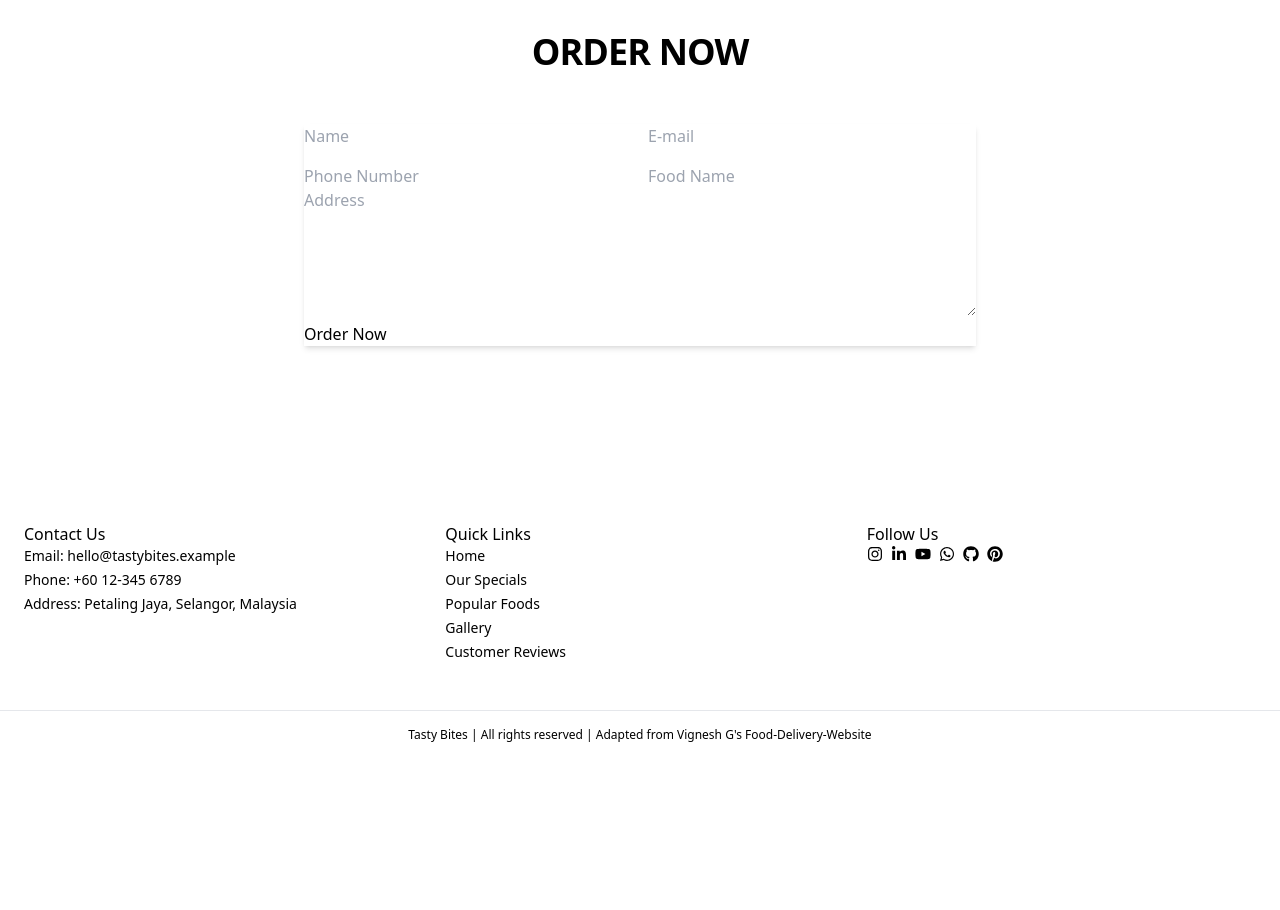
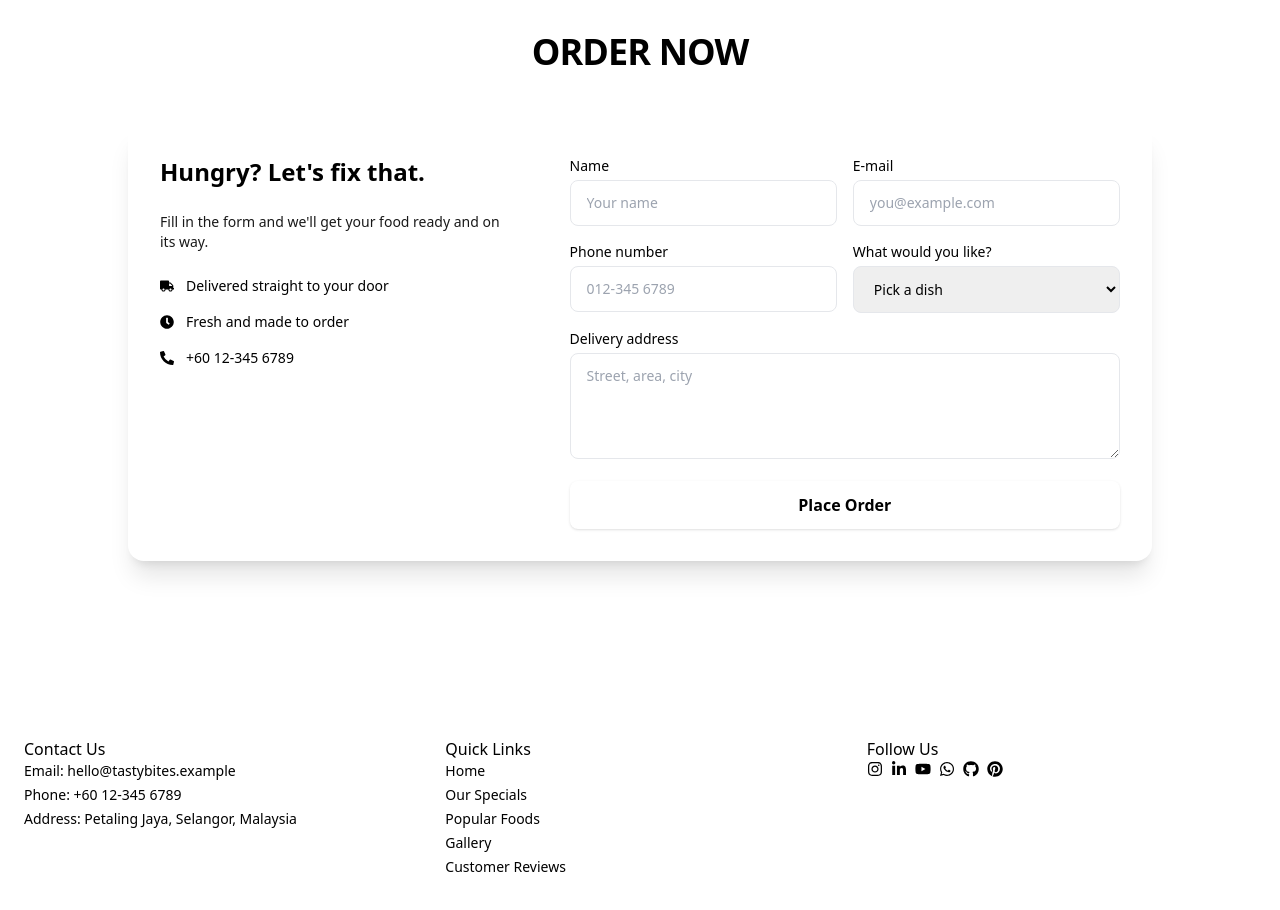
Before and after one commit to kedrick07/food-app-lab, a React (Vite) app: page / in a window 1280 px wide. Shown: the part 3360-4270 px from the top of the page. Before the commit the page ends 4119 px from the top, so only its background shows below. Built offline with nearby package versions, Linux system fonts and the light colour scheme; the HTML template or start-up script is replaced by a standard one.

Commit message:
Redesign OrderForm: two-panel card, labelled fields, dish dropdown

```diff
--- a/src/components/OrderForm.jsx
+++ b/src/components/OrderForm.jsx
@@ -1,7 +1,15 @@
 import { useState } from "react";
+import { FaTruck, FaClock, FaPhoneAlt } from "react-icons/fa";
 import SectionHeading from "./SectionHeading";
+import { popular } from "../data/popular";
 
 const emptyForm = { name: "", email: "", phone: "", food: "", address: "" };
+
+// same look for every field so i only write it once
+// plain tailwind here because daisy's input class wasnt showing a border
+const fieldClass =
+  "w-full rounded-lg border border-base-300 bg-base-100 px-4 py-3 text-sm outline-none transition focus:border-primary focus:ring-2 focus:ring-primary/30";
+const labelClass = "mb-1 block text-sm font-medium";
 
 export default function OrderForm() {
   const [form, setForm] = useState(emptyForm);
@@ -24,28 +32,73 @@ export default function OrderForm() {
     <section id="order" className="scroll-mt-20">
       <SectionHeading highlight="Order" postText="Now" />
 
-      <form onSubmit={handleSubmit} className="card bg-base-100 shadow-md max-w-2xl mx-auto">
-        <div className="card-body gap-4">
-          {/* name/email and phone/food sit side by side on bigger screens */}
+      {/* one card split in two: info on the left, form on the right */}
+      <div className="mx-auto grid max-w-5xl overflow-hidden rounded-2xl shadow-xl md:grid-cols-5">
+        <div className="space-y-6 bg-primary p-8 text-primary-content md:col-span-2">
+          <h3 className="text-2xl font-bold">Hungry? Let's fix that.</h3>
+          <p className="text-sm opacity-90">
+            Fill in the form and we'll get your food ready and on its way.
+          </p>
+
+          <ul className="space-y-4 text-sm">
+            <li className="flex items-center gap-3">
+              <FaTruck aria-hidden="true" /> Delivered straight to your door
+            </li>
+            <li className="flex items-center gap-3">
+              <FaClock aria-hidden="true" /> Fresh and made to order
+            </li>
+            <li className="flex items-center gap-3">
+              <FaPhoneAlt aria-hidden="true" /> +60 12-345 6789
+            </li>
+          </ul>
+        </div>
+
+        <form onSubmit={handleSubmit} className="space-y-4 bg-base-100 p-8 md:col-span-3">
           <div className="grid gap-4 md:grid-cols-2">
-            <input type="text" name="name" placeholder="Name" aria-label="Name" value={form.name} onChange={handleChange} className="input input-bordered w-full" required />
-            <input type="email" name="email" placeholder="E-mail" aria-label="E-mail" value={form.email} onChange={handleChange} className="input input-bordered w-full" required />
-            <input type="tel" name="phone" placeholder="Phone Number" aria-label="Phone number" value={form.phone} onChange={handleChange} className="input input-bordered w-full" required />
-            <input type="text" name="food" placeholder="Food Name" aria-label="Food name" value={form.food} onChange={handleChange} className="input input-bordered w-full" required />
+            <div>
+              <label htmlFor="name" className={labelClass}>Name</label>
+              <input id="name" type="text" name="name" placeholder="Your name" value={form.name} onChange={handleChange} className={fieldClass} required />
+            </div>
+            <div>
+              <label htmlFor="email" className={labelClass}>E-mail</label>
+              <input id="email" type="email" name="email" placeholder="you@example.com" value={form.email} onChange={handleChange} className={fieldClass} required />
+            </div>
+            <div>
+              <label htmlFor="phone" className={labelClass}>Phone number</label>
+              <input id="phone" type="tel" name="phone" placeholder="012-345 6789" value={form.phone} onChange={handleChange} className={fieldClass} required />
+            </div>
+            <div>
+              <label htmlFor="food" className={labelClass}>What would you like?</label>
+              {/* options come from the popular list so they always match the menu */}
+              <select id="food" name="food" value={form.food} onChange={handleChange} className={fieldClass} required>
+                <option value="" disabled>Pick a dish</option>
+                {popular.map((item) => (
+                  <option key={item.id} value={item.name}>{item.name}</option>
+                ))}
+              </select>
+            </div>
           </div>
 
-          <textarea name="address" placeholder="Address" aria-label="Address" value={form.address} onChange={handleChange} className="textarea textarea-bordered w-full h-32" required />
+          <div>
+            <label htmlFor="address" className={labelClass}>Delivery address</label>
+            <textarea id="address" name="address" rows="4" placeholder="Street, area, city" value={form.address} onChange={handleChange} className={fieldClass} required />
+          </div>
 
-          <button type="submit" className="btn btn-primary">Order Now</button>
+          <button
+            type="submit"
+            className="w-full rounded-lg bg-primary px-4 py-3 font-semibold text-primary-content shadow transition hover:opacity-90 active:scale-[0.99]"
+          >
+            Place Order
+          </button>
 
           {/* only shows after a successful submit */}
           {submitted && (
-            <div role="alert" className="alert alert-success">
-              <span>Thank you! Your order has been received.</span>
-            </div>
+            <p role="status" className="rounded-lg bg-success px-4 py-3 text-sm text-success-content">
+              Thank you! Your order has been received.
+            </p>
           )}
-        </div>
-      </form>
+        </form>
+      </div>
     </section>
   );
 }
```
